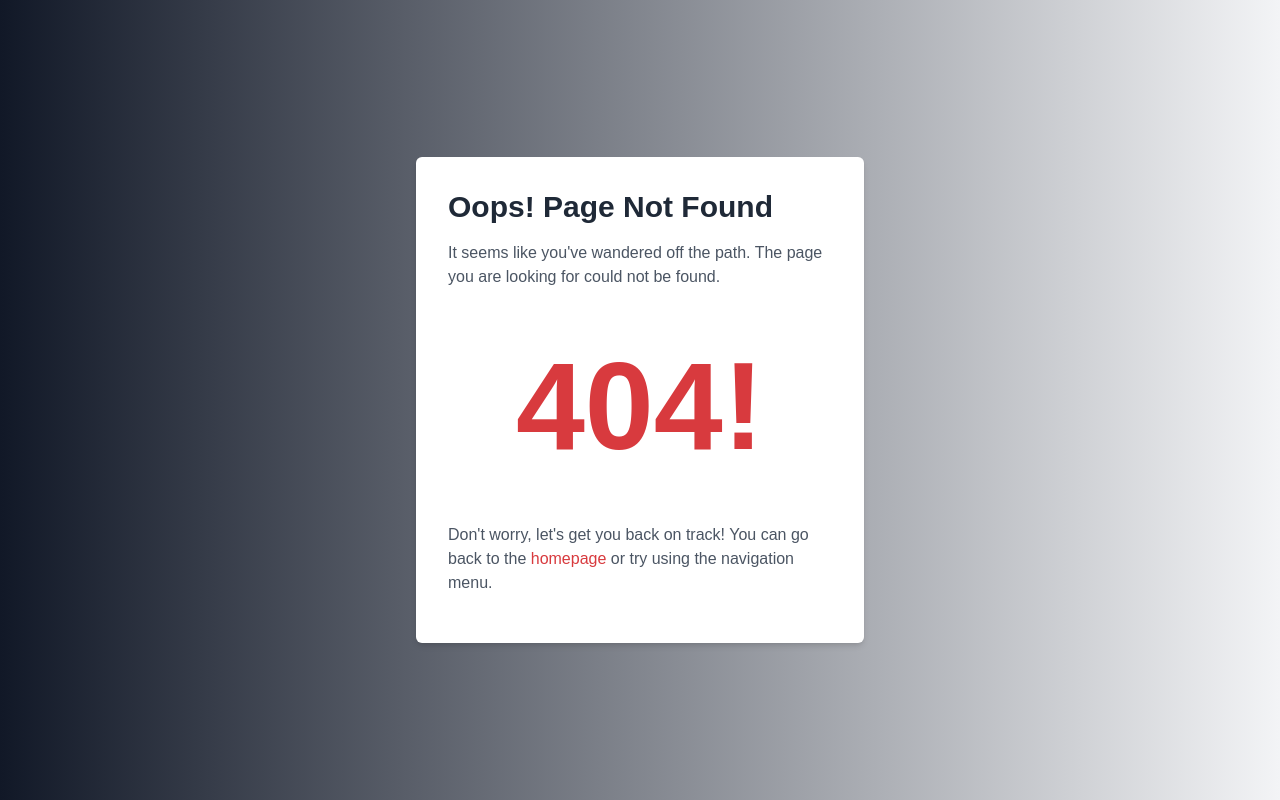
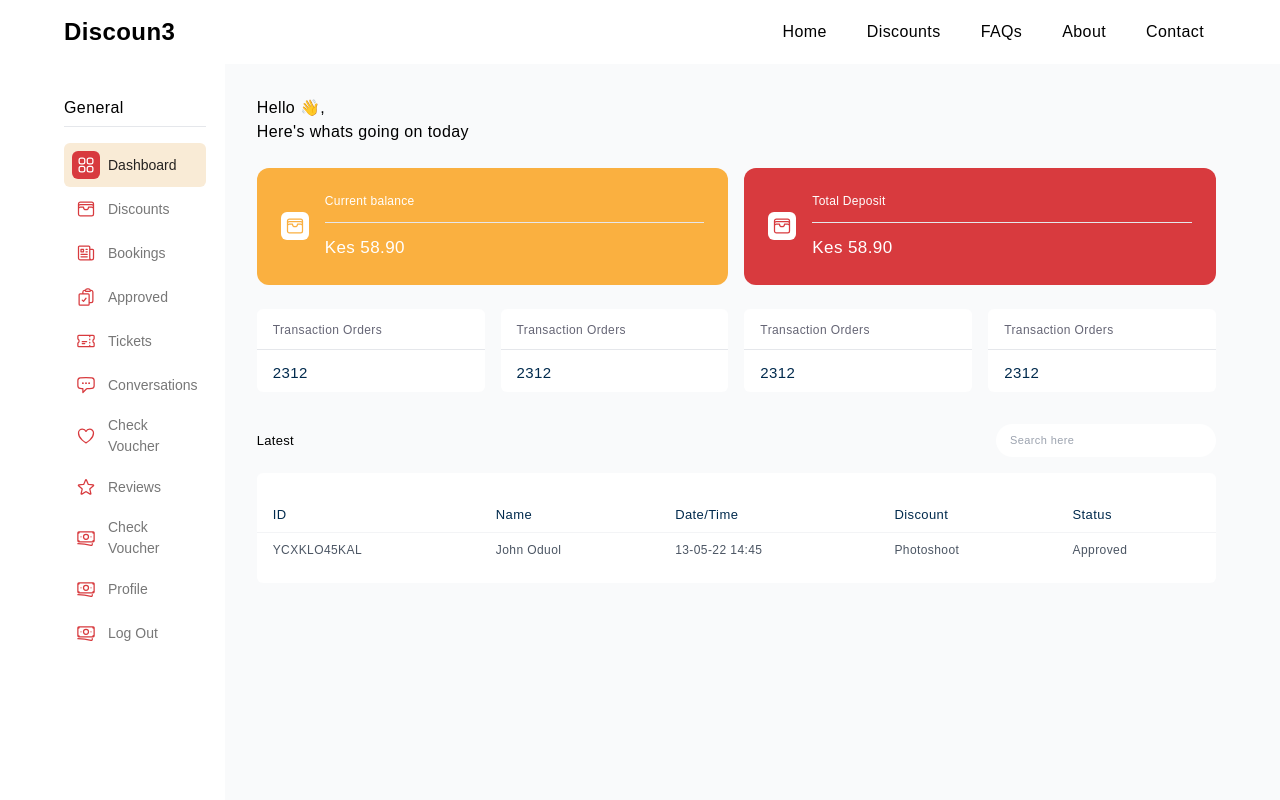
Before and after one commit to Roadpeak/d3-ts, a React (Create React App) app: page /store/1/home in a window 1280 px wide. Built offline with nearby package versions, Linux system fonts and the light colour scheme.

Commit message:
set up git hub actions

```diff
--- a/src/AppRoutes.tsx
+++ b/src/AppRoutes.tsx
@@ -74,7 +74,7 @@ const AppRoutes: React.FC = () => {
       <Route path='/accounts/seller/sign-up' element={<SellerSignUp />} />
       <Route path='/accounts/seller/sign-in' element={<SellerSignIn />} />
 
-      <Route path='/seller/home' element={<Dashboard />} />
+      <Route path='/store/:id/home' element={<SellerLayout />} />
       <Route path='/seller/stores' element={<SellerStores />} />
       <Route path='/seller/stores/:id/appointments' element={<Appointments />} />
       <Route path='/seller/stores/:id' element={<SellerSingleStore />} />
--- a/src/components/Navbar.tsx
+++ b/src/components/Navbar.tsx
@@ -67,7 +67,7 @@ const Navbar: React.FC = () => {
           ) : (
             <div className="">
               {user && user.user_type === 'seller' && stores.length !== 0 ? (
-                <a href={stores.length > 0 ? `/stores/${stores[0].id}/view` : '#'} className=''>
+                <a href={stores.length > 0 ? `/store/${stores[0].id}/home` : '#'} className=''>
                     <button
                       className="bg-primary px-4 py-1.5 rounded-md text-white"
                     >
--- a/src/elements/Topmenu.tsx
+++ b/src/elements/Topmenu.tsx
@@ -4,10 +4,10 @@ const Topmenu:React.FC = () => {
     const [isOpen, setIsOpen] = useState(false);
 
   return (
-    <nav className="bg-[#002A4D] w-full text-white px-[5%] h-[8vh] flex items-center tracking-wide">
+    <nav className="bg-white w-full text-white px-[5%] h-[8vh] flex items-center tracking-wide">
       <div className="flex w-full justify-between items-center">
-        <div className="text-white text-2xl font-bold">Discoun3</div>
-        <div className="hidden md:flex space-x-4">
+        <a href='/' className="text-black text-2xl font-bold">Discoun3</a>
+        <div className="hidden text-black md:flex space-x-4">
           <a href="#" className=" px-3 py-2 rounded">Home</a>
           <a href="#" className=" px-3 py-2 rounded">Discounts</a>
           <a href="#" className=" px-3 py-2 rounded">FAQs</a>
```
